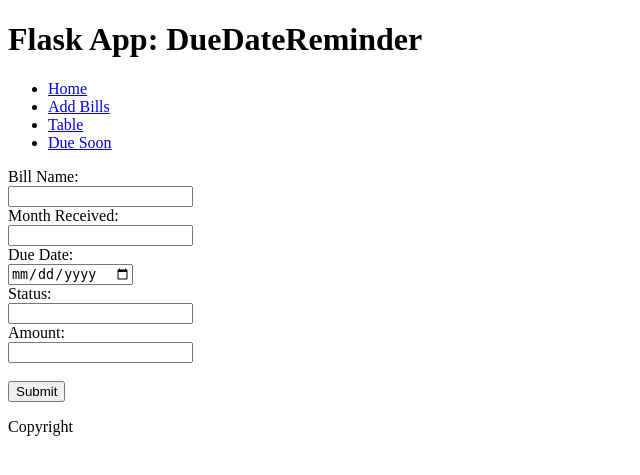
After one commit to atarancon/DueDateReminder, a Flask app: page /add_bill in a window 1280 px wide. The commit adds this page. Shown: the top 475 px of the page, without its empty margins (0-640 px from the left). Run offline with Flask 2, Linux system fonts and the light colour scheme.

Commit message:
added add_bill section and pretified looks of table

```diff
--- a/DueDateReminder/app/routes.py
+++ b/DueDateReminder/app/routes.py
@@ -2,6 +2,8 @@ from app import app
 from flask import render_template, request, redirect
 import sqlite3
 import datetime
+from datetime import datetime, timedelta, date
+from flask import url_for
 
 def get_db_connection():
     conn = sqlite3.connect('database.db')
@@ -11,7 +13,7 @@ def get_db_connection():
 
 @app.route('/')
 def index():
-    return "HELLO"
+    return render_template('base.html')
 
 
 @app.route('/table')
@@ -44,15 +46,22 @@ def update_due_date():
 @app.route('/add_bill', methods=['GET', 'POST'])
 def add_bill():
     if request.method == 'POST':
+        print('posting')
         # get the form data
         bill_name = request.form['bill_name']
+        print(bill_name)
         month_received = request.form['month_received']
         due_date = request.form['due_date']
         status = request.form['status']
         amount = request.form['amount']
 
+        print(bill_name)
+        print(month_received)
+        print(due_date)
+        print(status)
+        print(amount)
         # create a connection to the database
-        conn = sqlite3.connect('app.db')
+        conn =  get_db_connection() #sqlite3.connect('app.db')
         cursor = conn.cursor()
 
         # insert the bill into the database
@@ -68,10 +77,19 @@ def add_bill():
         conn.close()
 
         # redirect to the bills page
-        return redirect(url_for('show_bills'))
+        return redirect(url_for('show_table'))
     else:
-        # render the form template
-        return render_template('add_bill.html')
+        # render the form templat
+        print('viewing')
+        return render_template('addbill.html')
+
+@app.route('/due_soon', methods=['GET', 'POST'])
+def due_soon():
+    # get the bills that are due soon
+    bills_due_soon = check_due_dates()
+
+    # render table page with due dat
+    return render_template('duesoon.html', bills_due_soon=bills_due_soon)
 
 
 def get_billing_due_dates():
@@ -90,9 +108,14 @@ def get_billing_due_dates():
 
 def is_due_soon(due_date, days_before=5):
     # calculate the date X days before the due date
-    threshold_date = due_date - datetime.timedelta(days=days_before)
+    #due_date = datetime.fromisoformat(due_date)
+    due_object = datetime.strptime(due_date, '%Y-%m-%d')
+    # convert the due date to a date object
+    due_object = due_object.date()
+
+    threshold_date = due_object - timedelta(days=days_before)
     # check if the current date is within the threshold
-    return threshold_date <= datetime.date.today() <= due_date
+    return threshold_date <= date.today() <= due_object
 
 def check_due_dates():
     # create a connection to the database
@@ -106,8 +129,15 @@ def check_due_dates():
     # close the connection
     conn.close()
 
+    # create an array to store the bills that are due soon
+    due_soon_bills = []
+
     # check if any bills are due soon
     for bill in bills:
         due_date = bill['due_date']
         if is_due_soon(due_date):
+            # add the bill to the array
+            due_soon_bills.append(bill)
             print(f'Bill "{bill["bill_name"]}" is due soon!')
+    # return the array
+    return due_soon_bills
--- /dev/null
+++ b/DueDateReminder/app/static/css/table.css
@@ -0,0 +1,14 @@
+table {
+  border-collapse: collapse;
+  width: 100%;
+}
+
+th, td {
+  border: 1px solid black;
+  padding: 8px;
+  text-align: left;
+}
+
+th {
+  background-color: #f2f2f2;
+}
--- /dev/null
+++ b/DueDateReminder/app/templates/addbill.html
@@ -0,0 +1,21 @@
+{% extends 'base.html' %}
+
+{% block content %}
+
+
+
+<form method="POST" action="/add_bill">
+  <label for="bill-name">Bill Name:</label><br>
+  <input type="text" id="bill_name" name="bill_name"><br>
+  <label for="month-received">Month Received:</label><br>
+  <input type="text" id="month_received" name="month_received"><br>
+  <label for="due-date">Due Date:</label><br>
+  <input type="date" id="due_date" name="due_date"><br>
+  <label for="status">Status:</label><br>
+  <input type="text" id="status" name="status"><br>
+  <label for="amount">Amount:</label><br>
+  <input type="number" id="amount" name="amount"><br><br>
+  <input type="submit" value="Submit">
+</form>
+
+{% endblock %}
--- a/DueDateReminder/app/templates/base.html
+++ b/DueDateReminder/app/templates/base.html
@@ -10,9 +10,12 @@
         <ul>
           <li><a href="{{ url_for('index') }}">Home</a></li>
           <li><a href="{{ url_for('add_bill') }}">Add Bills</a></li>
-            <li><a href="{{ url_for('show_table') }}">Table</a></li>
+          <li><a href="{{ url_for('show_table') }}">Table</a></li>
+          <li><a href="{{ url_for('due_soon') }}">Due Soon</a></li>
+
         </ul>
       </nav>
+    <link rel="stylesheet" href="{{ url_for('static', filename='css/table.css') }}">
     </header>
     <main>
       {% for message in get_flashed_messages() %}
```
Also changed, not shown: DueDateReminder/app/templates/duesoon.html (added, +28 -0 lines), DueDateReminder/app.db (added), DueDateReminder/database.db.
